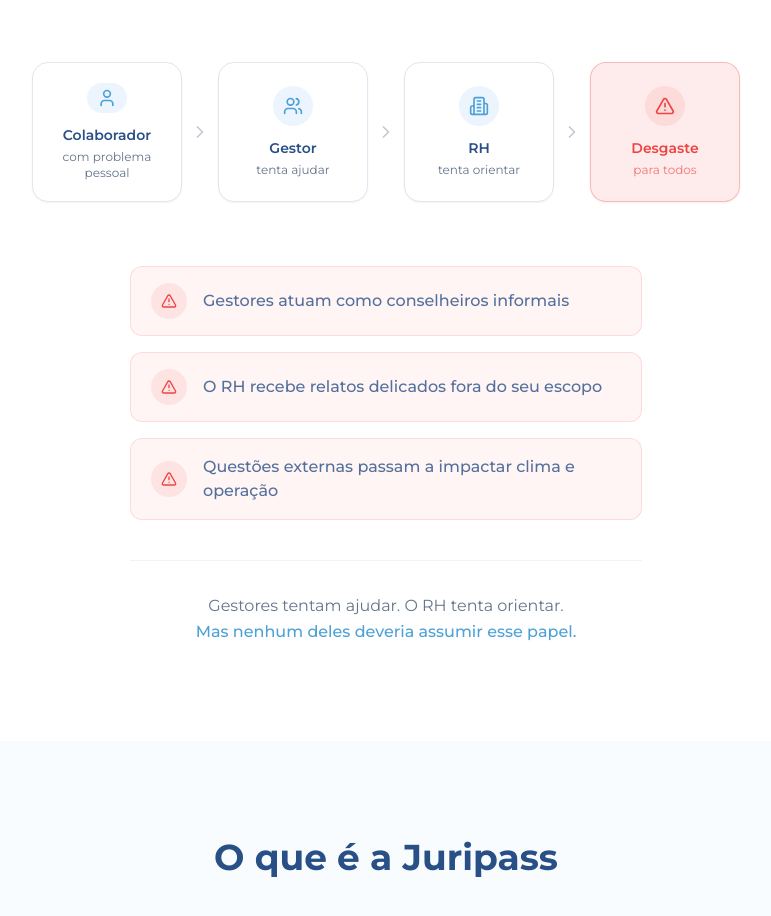
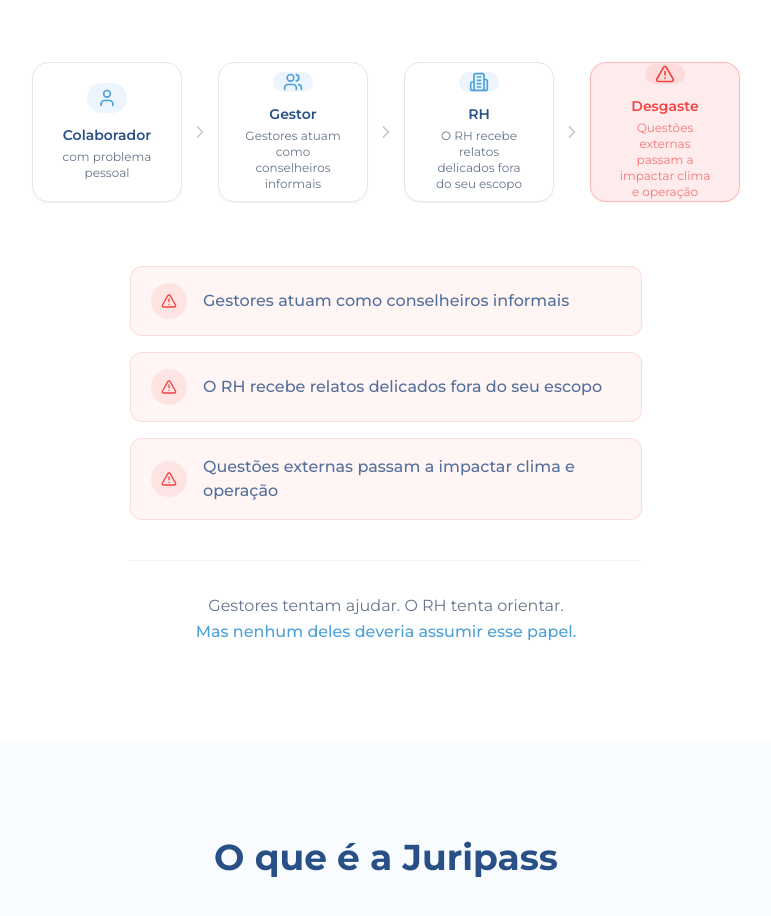
Before and after one commit to willian-del/juripass-client-portal, a React (Vite) app: page / in a window 1280 px wide. Shown: the part 1669-2585 px from the top of the page, without its empty margins (254-1025 px from the left). Built offline with nearby package versions, Linux system fonts and the light colour scheme; the HTML template or start-up script is replaced by a standard one.

Commit message:
Preceding changes

```diff
--- a/src/components/new-home/OrganizationalProblemSection.tsx
+++ b/src/components/new-home/OrganizationalProblemSection.tsx
@@ -2,9 +2,9 @@ import { User, Users, Building2, AlertTriangle, ChevronRight, ChevronDown } from
 
 const steps = [
   { label: 'Colaborador', sublabel: 'com problema pessoal', icon: User, highlight: false },
-  { label: 'Gestor', sublabel: 'tenta ajudar', icon: Users, highlight: false },
-  { label: 'RH', sublabel: 'tenta orientar', icon: Building2, highlight: false },
-  { label: 'Desgaste', sublabel: 'para todos', icon: AlertTriangle, highlight: true },
+  { label: 'Gestor', sublabel: 'Gestores atuam como conselheiros informais', icon: Users, highlight: false },
+  { label: 'RH', sublabel: 'O RH recebe relatos delicados fora do seu escopo', icon: Building2, highlight: false },
+  { label: 'Desgaste', sublabel: 'Questões externas passam a impactar clima e operação', icon: AlertTriangle, highlight: true },
 ];
 
 export function OrganizationalProblemSection() {
```
